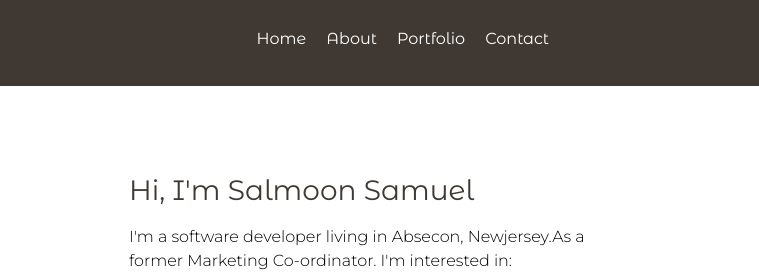
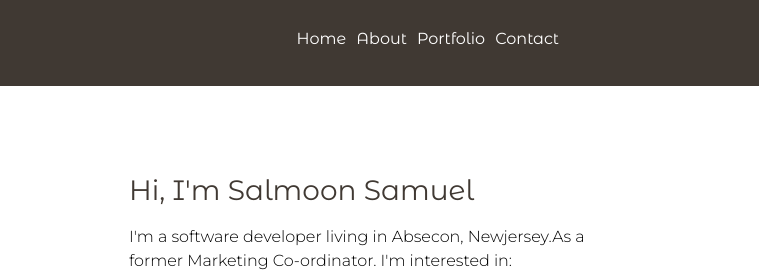
Before and after one commit to Salmoon231/Salmoon-s-portfolio-with-Flexbox-Media-Queries., a plain HTML site: page index.html in a window 1280 px wide. Shown: the top 280 px of the page, 521-1280 px from the left. Drawn offline with nearby package versions, Linux system fonts and the light colour scheme.

Commit message:
update padding in ul

```diff
--- a/style.css
+++ b/style.css
@@ -34,7 +34,7 @@ body {
   header nav ul {
     display: flex;
     flex-direction: row;
-    padding-bottom: 0;
+    padding: 0;
   }
 
   header nav ul li {
@@ -44,7 +44,7 @@ body {
   header nav ul li a {
     color: #fff;
     text-decoration: none;
-    padding: 0 20px 0 0;
+    padding: 0 10px 0 0;
     font-family: 'Montserrat Alternates', sans-serif;
   }
 
```
